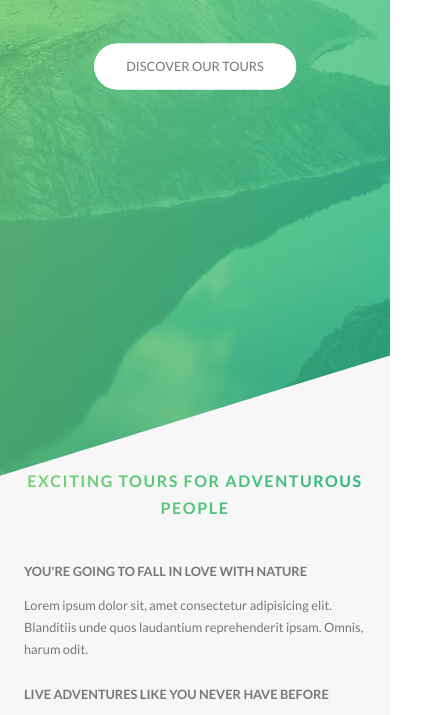
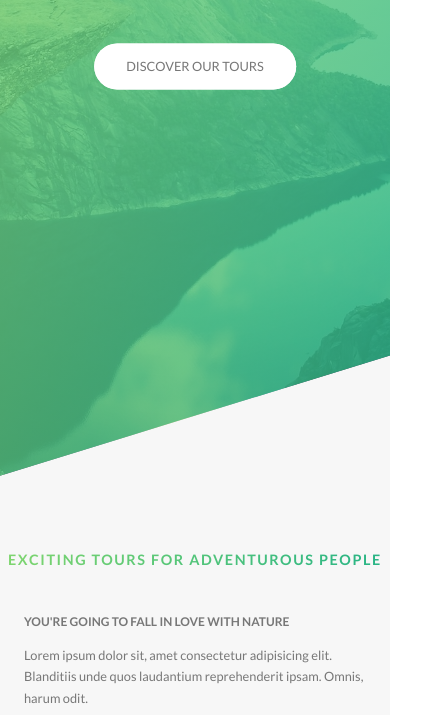
Before and after one commit to VyacheslavPv/Natrips, a website: page index.html in a window 390 px wide. Shown: the part 326-1041 px from the top of the page, 427 px wide, since content can reach past the window. Drawn offline with Linux system fonts and the light colour scheme.

Commit message:
Responsive Tours, Stories and booking sections, few layout fixes

```diff
--- a/index.html
+++ b/index.html
@@ -25,9 +25,7 @@
       <nav class="navigation__nav">
         <ul class="navigation__list">
           <li class="navigation__item">
-            <a href="#" class="navigation__link"
-              ><span>01</span> About Natours</a
-            >
+            <a href="#" class="navigation__link"><span>01</span> About us</a>
           </li>
           <li class="navigation__item">
             <a href="#" class="navigation__link"
@@ -437,23 +435,22 @@
     </footer>
     <div class="popup" id="popup">
       <div class="popup__content">
-        <div class="popup__left">
-          <img src="img/nat-8.jpg" alt="Tour photo" class="popup__img" />
-          <img src="img/nat-9.jpg" alt="Tour photo" class="popup__img" />
-        </div>
-        <div class="popup__right">
         <a href="#section__tours" class="popup__close">&times;</a>
         <h2 class="heading-secondary u-margin-bottom-small">
           Start booking now
         </h2>
-          <h3 class="heading-tertiary u-margin-bottom-small">
+        <div class="popup__images">
+          <img src="img/nat-8.jpg" alt="Tour photo" class="popup__img" />
+          <img src="img/nat-9.jpg" alt="Tour photo" class="popup__img" />
+        </div>
+        <h3 class="heading-tertiary u-margin-bottom-small u-margin-top-small">
           Important &ndash; Please read these terms before booking
         </h3>
         <p class="popup__text">
-            Lorem ipsum dolor sit, amet consectetur adipisicing elit. Veniam
-            fuga mollitia totam architecto asperiores at tempora iusto,
-            voluptas, assumenda possimus dignissimos. Vel nostrum soluta minima
-            totam mollitia voluptates laudantium ea? Veniam fuga mollitia totam
+          Lorem ipsum dolor sit, amet consectetur adipisicing elit. Veniam fuga
+          mollitia totam architecto asperiores at tempora iusto, voluptas,
+          assumenda possimus dignissimos. Vel nostrum soluta minima totam
+          mollitia voluptates laudantium ea? Veniam fuga mollitia totam
           architecto asperiores at tempora iusto, voluptas, assumenda possimus
           dignissimos. Vel nostrum soluta minima totam mollitia voluptates
           laudantium ea? Veniam fuga mollitia totam architecto asperiores at
@@ -463,6 +460,5 @@
         <a href="#" class="btn btn--green">Book now</a>
       </div>
     </div>
-    </div>
   </body>
 </html>
--- a/sass/base/_typography.scss
+++ b/sass/base/_typography.scss
@@ -61,7 +61,7 @@ body {
   }
 
   @include respond(phone) {
-    font-size: 2rem;
+    font-size: 1.8rem;
   }
 
   &:hover {
@@ -74,6 +74,10 @@ body {
   font-size: $default-font-size;
   font-weight: 700;
   text-transform: uppercase;
+
+  @include respond(phone) {
+    font-size: 1.5rem;
+  }
 }
 
 .paragraph {
--- a/sass/base/_utilities.scss
+++ b/sass/base/_utilities.scss
@@ -18,6 +18,10 @@
   }
 }
 
+.u-margin-top-small {
+  margin-top: 1.5rem !important;
+}
+
 .u-margin-top-big {
   margin-top: 8rem !important;
 }
--- a/sass/components/_card.scss
+++ b/sass/components/_card.scss
@@ -163,4 +163,46 @@
     font-size: 6rem;
     font-weight: 100;
   }
+
+  @include respond(tab-port) {
+    height: auto;
+    border-radius: $common-border-radius;
+    background-color: $color-white;
+    box-shadow: $box-shadow-card;
+    &__side {
+      height: auto;
+      position: relative;
+      box-shadow: none;
+
+      &--back {
+        transform: rotateY(0);
+        clip-path: polygon(0 15%, 100% 0, 100% 100%, 0 100%);
+      }
+    }
+
+    &:hover &__side--front {
+      transform: rotateY(0);
+    }
+    &__details {
+      padding: 1rem 3rem;
+    }
+
+    // BACK SIDE STYLING
+    &__cta {
+      position: relative;
+      top: 0;
+      left: 0;
+      transform: translate(0);
+      width: 100%;
+      padding: 7rem 4rem 4rem 4rem;
+    }
+
+    &__price-box {
+      margin-bottom: 3rem;
+    }
+
+    &__price-value {
+      font-size: 4rem;
+    }
+  }
 }
--- a/sass/components/_form.scss
+++ b/sass/components/_form.scss
@@ -14,6 +14,11 @@
     width: 90%;
     display: block;
     transition: all 0.3s;
+
+    @include respond(tab-port) {
+      width: 100%;
+    }
+
     &:focus {
       outline: none;
       box-shadow: 0 1rem 2rem rgba($color-black, 0.1);
@@ -45,6 +50,10 @@
   &__radio-group {
     width: 49%;
     display: inline-block;
+    @include respond(tab-port) {
+      width: 100%;
+      margin-bottom: 2rem;
+    }
   }
 
   &__radio-input {
--- a/sass/components/_popup.scss
+++ b/sass/components/_popup.scss
@@ -17,28 +17,46 @@
 
     box-shadow: 0 2rem 4rem rgba($color-black, 0.2);
     border-radius: 3px;
-    display: table;
-    overflow: hidden;
+    // display: table;
+    // overflow: hidden;
     opacity: 0;
     transform: translate(-50%, -50%) scale(0.25);
     transition: all 0.4s 0.15s;
+    padding: 3rem 5rem;
+    text-align: center;
+
+    @include respond(phone) {
+      padding: 2rem 4rem;
+    }
+
+    @include respond(phone) {
+      padding: 2rem 3rem;
+    }
   }
-  &__left {
-    width: 33.3333333%;
-    display: table-cell;
-    vertical-align: middle;
-  }
+  // &__left {
+  //   width: 33.3333333%;
+  //   display: table-cell;
+  //   vertical-align: middle;
+  // }
 
-  &__right {
-    width: 66.66666666%;
-    display: table-cell;
-    vertical-align: middle;
-    padding: 3rem 5rem;
+  // &__right {
+  //   width: 66.66666666%;
+  //   display: table-cell;
+  //   vertical-align: middle;
+  //   padding: 3rem 5rem;
+  // }
+
+  &__images {
+    display: flex;
+    justify-content: center;
+    // @include respond(phone) {
+    //   display: none;
+    // }
   }
 
   &__img {
-    display: block;
-    width: 100%;
+    display: inline-block;
+    width: 49%;
   }
   &__text {
     font-size: 1.4rem;
@@ -55,6 +73,19 @@
     -ms-hyphens: auto;
     -webkit-hyphens: auto;
     hyphens: auto;
+
+    @include respond(tab-port) {
+      column-count: auto;
+      column-gap: normal;
+      column-rule: 0;
+      margin-bottom: 2.5rem;
+    }
+
+    @include respond(phone) {
+      font-size: 1rem;
+
+      margin-bottom: 2rem;
+    }
   }
 
   // Open states
@@ -73,13 +104,22 @@
     &:visited {
       color: $color-grey-dark;
       position: absolute;
-      top: 2.5rem;
-      right: 2.5em;
+      top: 3.5rem;
+      right: 1.5em;
       font-size: 3rem;
       text-decoration: none;
       display: inline-block;
       transition: all 0.2s;
       line-height: 1;
+
+      @include respond(tab-port) {
+        top: 2.5rem;
+      }
+
+      @include respond(phone) {
+        right: 1.2rem;
+        top: 1.5rem;
+      }
     }
     &:hover {
       color: $color-primary;
--- a/sass/components/_story.scss
+++ b/sass/components/_story.scss
@@ -9,6 +9,15 @@
   font-size: $default-font-size;
   transform: skewX(-12deg);
 
+  @include respond(tab-port) {
+    width: 100%;
+    padding: 4rem;
+    padding-left: 7rem;
+  }
+  @include respond(phone) {
+    transform: skewX(0);
+  }
+
   &__shape {
     width: 15rem;
     height: 15rem;
@@ -19,6 +28,9 @@
     clip-path: circle(50% at 50% 50%);
     transform: translateX(-3rem) skewX(12deg);
     position: relative;
+    @include respond(phone) {
+      transform: translateX(-3rem) skewX(0);
+    }
   }
 
   &__img {
@@ -30,6 +42,9 @@
 
   &__text {
     transform: skewX(12deg);
+    @include respond(phone) {
+      transform: skewX(0);
+    }
   }
 
   &__caption {
--- a/sass/pages/_home.scss
+++ b/sass/pages/_home.scss
@@ -4,11 +4,14 @@ main {
 
 .section-about {
   background-color: $color-grey-light-1;
-  padding: 25rem 0;
-  margin-top: -20vh;
+  padding: 28rem 0;
+  margin-top: -25vh;
 
+  @include respond(tab-land) {
+    padding: 40rem 0;
+  }
   @include respond(tab-port) {
-    padding: 20rem 0;
+    padding: 35rem 0;
   }
 }
 
@@ -74,11 +77,32 @@ main {
   background-size: 100%;
   border-radius: $common-border-radius;
   box-shadow: 0 1.5rem 4rem rgba($color-black, 0.2);
-  height: 50rem;
+
+  @include respond(tab-land) {
+    background-image: linear-gradient(
+        105deg,
+        rgba($color-white, 0.9) 0%,
+        rgba($color-white, 0.9) 65%,
+        transparent 65%
+      ),
+      url(../img/nat-10.jpg);
+    background-size: cover;
+  }
+
+  @include respond(tab-port) {
+    background-image: linear-gradient(
+        to right,
+        rgba($color-white, 0.9) 0%,
+        rgba($color-white, 0.9) 100%
+      ),
+      url(../img/nat-10.jpg);
+    background-size: cover;
+  }
 
   &__form {
     width: 50%;
     padding: 6rem;
+
     @include respond(tab-land) {
       width: 65%;
     }
```
Also changed, not shown: css/style.css. Lines whose indentation alone changed are shown as unchanged.
